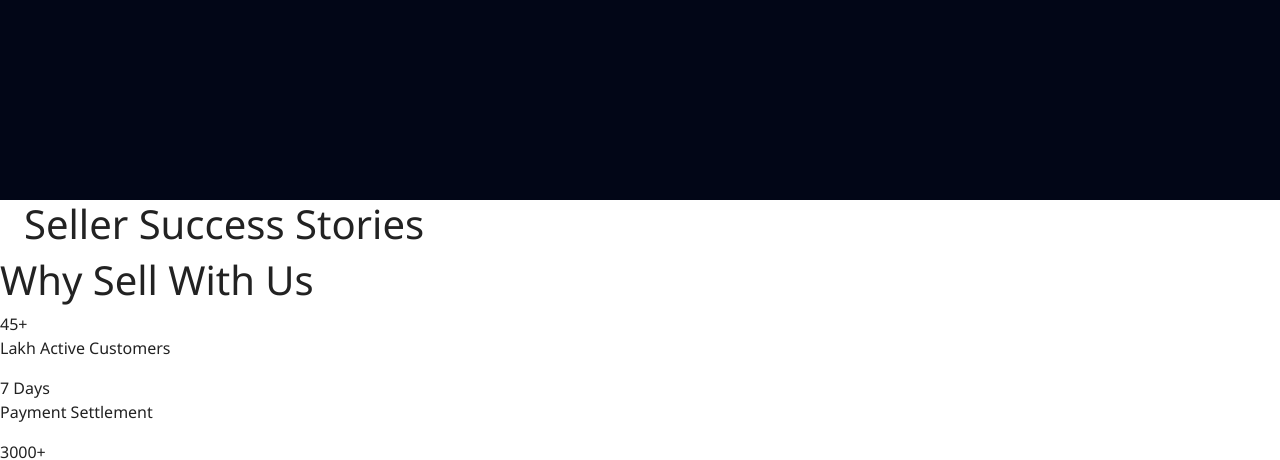
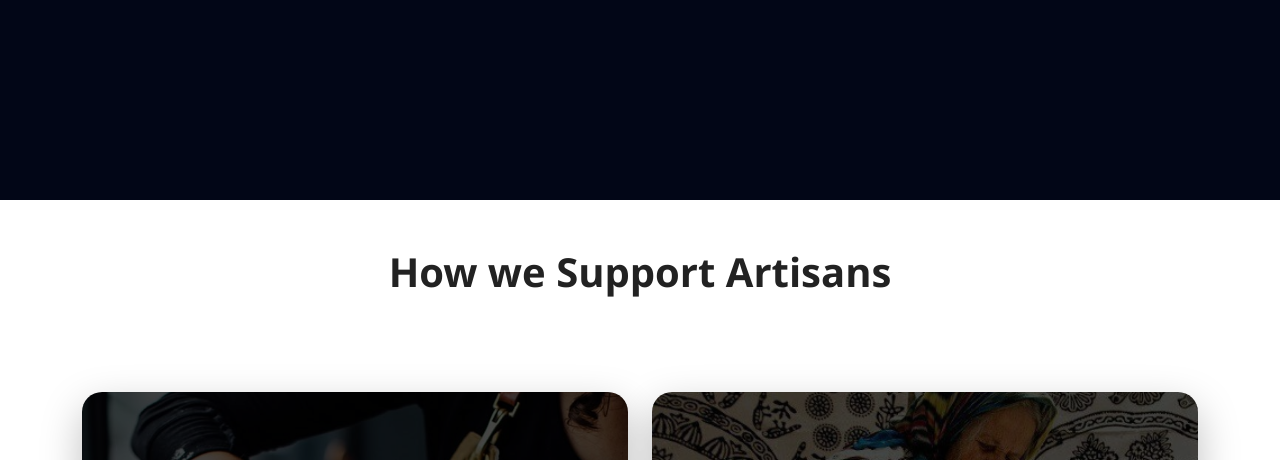
Before and after one commit to AshfahAshraf/project, a Django app: page /seller_home in a window 1280 px wide. Shown: the part 6040-6500 px from the top of the page. Run offline with Django 5.2, Linux system fonts and the light colour scheme; some libraries are stand-ins or nearby versions.

Commit message:
updated project

```diff
--- a/hello/templates/seller_home.html
+++ b/hello/templates/seller_home.html
@@ -93,6 +93,21 @@
                 <div class="card">
 
                     <div class="card-left">
+
+
+                        <video autoplay muted loop playsinline>
+                            <source src="{% static 'videos/video1.mp4' %}" type="video/mp4">
+                            Your browser does not support the video tag.
+                        </video>
+
+
+
+
+                    </div>
+
+
+                    <div class="card-right">
+
                         <div class="icon-circle">👤</div>
 
                         <h2>Create Your Seller Account</h2>
@@ -112,17 +127,6 @@
                         </ul>
 
                     </div>
-
-
-                    <div class="card-right">
-
-                        <video autoplay muted loop playsinline>
-                            <source src="{% static 'videos/video1.mp4' %}" type="video/mp4">
-                            Your browser does not support the video tag.
-                        </video>
-
-
-                    </div>
                 </div>
 
 
@@ -130,6 +134,19 @@
                 <div class="card">
 
                     <div class="card-left">
+
+
+
+                        <video autoplay muted loop playsinline>
+                            <source src="{% static 'videos/video2.mp4' %}" type="video/mp4">
+                            Your browser does not support the video tag.
+                        </video>
+
+                    </div>
+
+                    <div class="card-right">
+
+
 
                         <div class="icon-circle">🛍️</div>
 
@@ -147,17 +164,6 @@
                             <li>Manage inventory easily</li>
                             <li>Reach customers across India</li>
                         </ul>
-
-
-                    </div>
-
-                    <div class="card-right">
-
-                        <video autoplay muted loop playsinline>
-                            <source src="{% static 'videos/video2.mp4' %}" type="video/mp4">
-                            Your browser does not support the video tag.
-                        </video>
-
                     </div>
 
                 </div>
@@ -165,6 +171,17 @@
                 <div class="card">
 
                     <div class="card-left">
+
+                        <video autoplay muted loop playsinline>
+                            <source src="{% static 'videos/video3.mp4' %}" type="video/mp4">
+                            Your browser does not support the video tag.
+                        </video>
+                    </div>
+
+                    <div class="card-right">
+
+
+
 
                         <div class="icon-circle">💳</div>
 
@@ -182,15 +199,6 @@
                             <li>Secure payment system</li>
                             <li>Direct bank transfer</li>
                         </ul>
-                    </div>
-
-                    <div class="card-right">
-
-                        <video autoplay muted loop playsinline>
-                            <source src="{% static 'videos/video3.mp4' %}" type="video/mp4">
-                            Your browser does not support the video tag.
-                        </video>
-
 
                     </div>
 
@@ -202,46 +210,71 @@
         </div>
     </section>
 
-    <!-- SUCCESS STORIES -->
-    <section class="excellence-section">
-        <div class="container-fluid px-4">
-            <h1 class="excellence-title">Seller Success Stories</h1>
+    <section class="approach-section">
+
+        <div class="container">
+            <h1 class="fw-bold p-5 text-center mb-5">
+                How we Support Artisans
+            </h1>
+            <div class="row g-4">
+                <div class=" col-lg-6 col-md-6 col-12">
+                    <div class="artisan-card">
+                        <img src="{% static 'images/seller_home_img1.jpg' %}" class="artisan-img" alt="">
+                        <div class="artisan-overlay text-center">
+                            <div class="fs-2 mb-2">🛠️</div>
+                            <h5 class="card-title">True Craftsmanship</h5>
+                            <p class="card-text">Every product is handmade by skilled artisans using traditional
+                                techniques.</p>
+                        </div>
+                    </div>
+                </div>
+
+                <div class=" col-lg-6 col-md-6 col-12">
+                    <div class="artisan-card">
+                        <img src="{% static 'images/seller_home_img2.jpg' %}" class="artisan-img" alt="">
+                        <div class="artisan-overlay text-center">
+                            <div class="fs-2 mb-2">🛠️</div>
+                            <h5 class="card-title">Creative Designs</h5>
+                            <p class="card-text">We encourage artisans to bring creativity and new ideas into their
+                                crafts.</p>
+                        </div>
+                    </div>
+                </div>
+
+                <div class="col-lg-6 col-md-6 col-12">
+                    <div class="artisan-card">
+                        <img src="{% static 'images/seller_home_img3.jpg' %}" class="artisan-img">
+                        <div class="artisan-overlay text-center">
+                            <div class="fs-2 mb-2">🎯</div>
+                            <h5 class="card-title">Quality Products</h5>
+                            <p class="card-text">Our focus is to provide high-quality handmade products customers love.
+                            </p>
+                        </div>
+                    </div>
+                </div>
+
+
+
+                <div class="col-lg-6 col-md-6 col-12">
+                    <div class="artisan-card">
+                        <img src="{% static 'images/seller_home_img4.jpg' %}" class="artisan-img">
+                        <div class="artisan-overlay text-center">
+                            <div class="fs-2 mb-2">🤝</div>
+                            <h5 class="card-title">Supporting Communities</h5>
+                            <p class="card-text">We help artisans grow their business and support their communities.</p>
+                        </div>
+                    </div>
+                </div>
+
+            </div>
         </div>
+
+
     </section>
 
-    <!-- STATS -->
-    <section class="stats-section">
-        <h1 class="stats-title">Why Sell With Us</h1>
-        <div class="stats-grid">
-            <div class="stat-card">
-                <div class="stat-number">45+</div>
-                <p>Lakh Active Customers</p>
-            </div>
-            <div class="stat-card">
-                <div class="stat-number">7 Days</div>
-                <p>Payment Settlement</p>
-            </div>
-            <div class="stat-card">
-                <div class="stat-number">3000+</div>
-                <p>Product Categories</p>
-            </div>
-            <div class="stat-card">
-                <div class="stat-number">19000+</div>
-                <p>Delivery Pin Codes Across India</p>
-            </div>
-            <div class="stat-card">
-                <div class="stat-number">24/7</div>
-                <p>Seller Support</p>
-            </div>
-            <div class="stat-card">
-                <div class="stat-number">1000+</div>
-                <p>Growing Artisan Sellers</p>
-            </div>
-        </div>
-    </section>
 
     <!-- CTA -->
-    <section class="cta-section">
+    <!-- <section class="cta-section">
         <div class="cta-container">
             <div class="cta-left">
                 <h1>Start Selling Today</h1>
@@ -255,11 +288,50 @@
                 </div>
             </div>
 
-            <div class="cta-right">
-                <img src="https://picsum.photos/800/1000?grayscale">
-            </div>
+
         </div>
-    </section>
+    </section> -->
+
+<section class="seller-benefits py-5 bg-light">
+
+<div class="container">
+
+<h2 class="text-center mb-5 fw-semibold">
+Sell Your Crafts with Crafttover
+</h2>
+
+<div class="row text-center align-items-center">
+
+<div class="col">
+<i class="fa-solid fa-users text-primary fs-1 mb-2"></i>
+<p>45+ Lakh Customers</p>
+</div>
+
+<div class="col border-start">
+<i class="fa-solid fa-wallet text-primary fs-1 mb-2"></i>
+<p>Secure 7 Day Payments</p>
+</div>
+
+<div class="col border-start">
+<i class="fa-solid fa-hand-holding-dollar text-primary fs-1 mb-2"></i>
+<p>Low Selling Fees</p>
+</div>
+
+<div class="col border-start">
+<i class="fa-solid fa-headset text-primary fs-1 mb-2"></i>
+<p>24/7 Seller Support</p>
+</div>
+
+<div class="col border-start">
+<i class="fa-solid fa-store text-primary fs-1 mb-2"></i>
+<p>Grow Your Craft Business</p>
+</div>
+
+</div>
+
+</div>
+
+</section>
 
     <script>
         const showcase = document.querySelector('.showcase');
@@ -336,7 +408,7 @@
             }
 
             /* HORIZONTAL SLIDE */
-            const maxMove = cards.scrollWidth - window.innerWidth;
+            const maxMove = cards.scrollWidth - section.offsetWidth;
             const moveX = progress * maxMove;
 
             cards.style.transform = `translate(${-moveX}px, -50%)`
@@ -359,7 +431,69 @@
                 vid.parentElement.style.background = '#0a2322';
             });
         });
+        const cardsList = document.querySelectorAll(".card");
 
+        function revealCards() {
+
+            const triggerBottom = window.innerHeight * 0.85;
+
+            cardsList.forEach(card => {
+
+                const cardTop = card.getBoundingClientRect().top;
+
+                if (cardTop < triggerBottom) {
+                    card.classList.add("active");
+                }
+
+            });
+
+        }
+
+        window.addEventListener("scroll", revealCards);
+        revealCards();
+
+
+        /* How we Support Artisans */
+
+
+
+        const artisanCards = document.querySelectorAll(".artisan-card");
+
+        function revealArtisanCards() {
+
+            const trigger = window.innerHeight * 0.85;
+
+            artisanCards.forEach(card => {
+
+                const top = card.getBoundingClientRect().top;
+
+                if (top < trigger) {
+                    card.classList.add("show");
+                }
+
+            });
+
+        }
+
+        window.addEventListener("scroll", revealArtisanCards);
+        revealArtisanCards();
+
+
+        const heading = document.querySelector(".approach-heading");
+
+        function revealHeading() {
+
+            const trigger = window.innerHeight * 0.9;
+            const top = heading.getBoundingClientRect().top;
+
+            if (top < trigger) {
+                heading.classList.add("show");
+            }
+
+        }
+
+        window.addEventListener("scroll", revealHeading);
+        revealHeading();
     </script>
 
 </body>
```
Also changed, not shown: hello/static/css/seller_home.css (+136 -38 lines), hello/static/images/seller_home_img1.jpg (added), hello/static/images/seller_home_img2.jpg (added), hello/static/images/seller_home_img3.jpg (added), hello/static/images/seller_home_img4.jpg (added).
